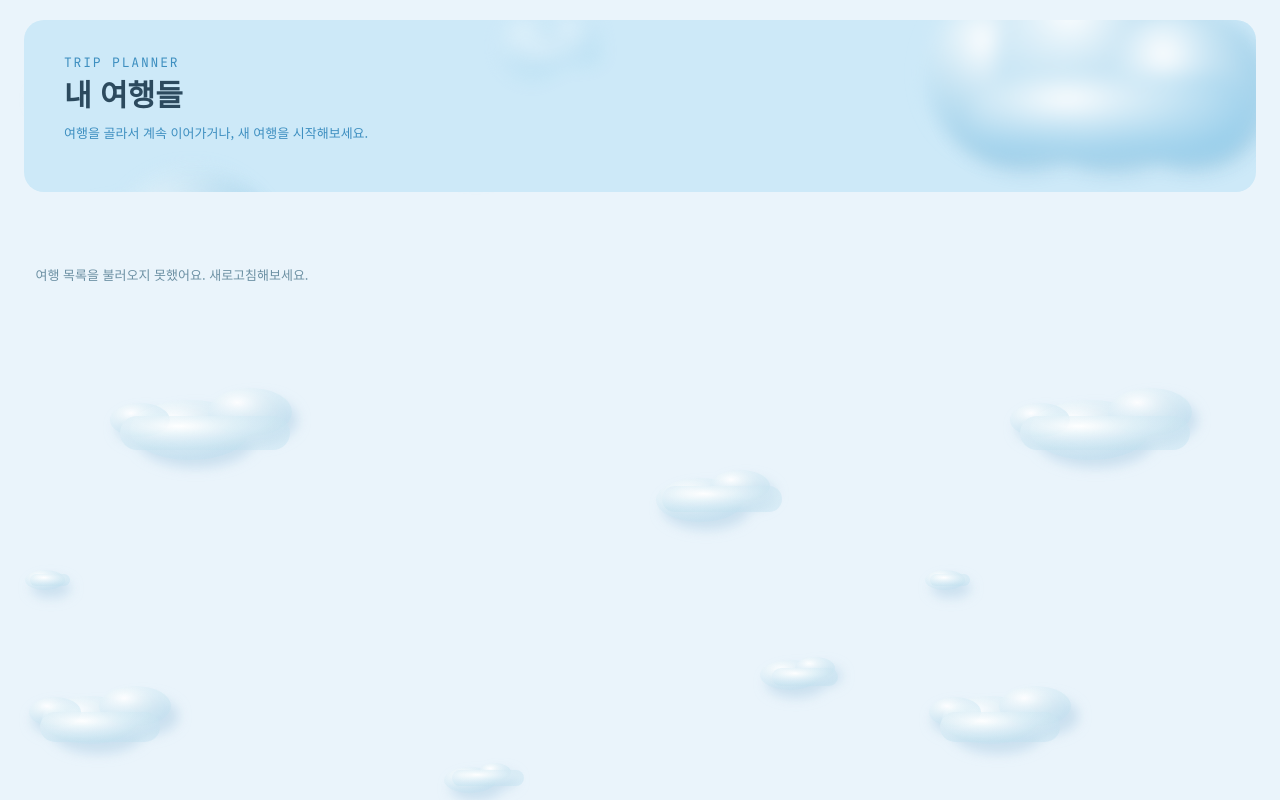
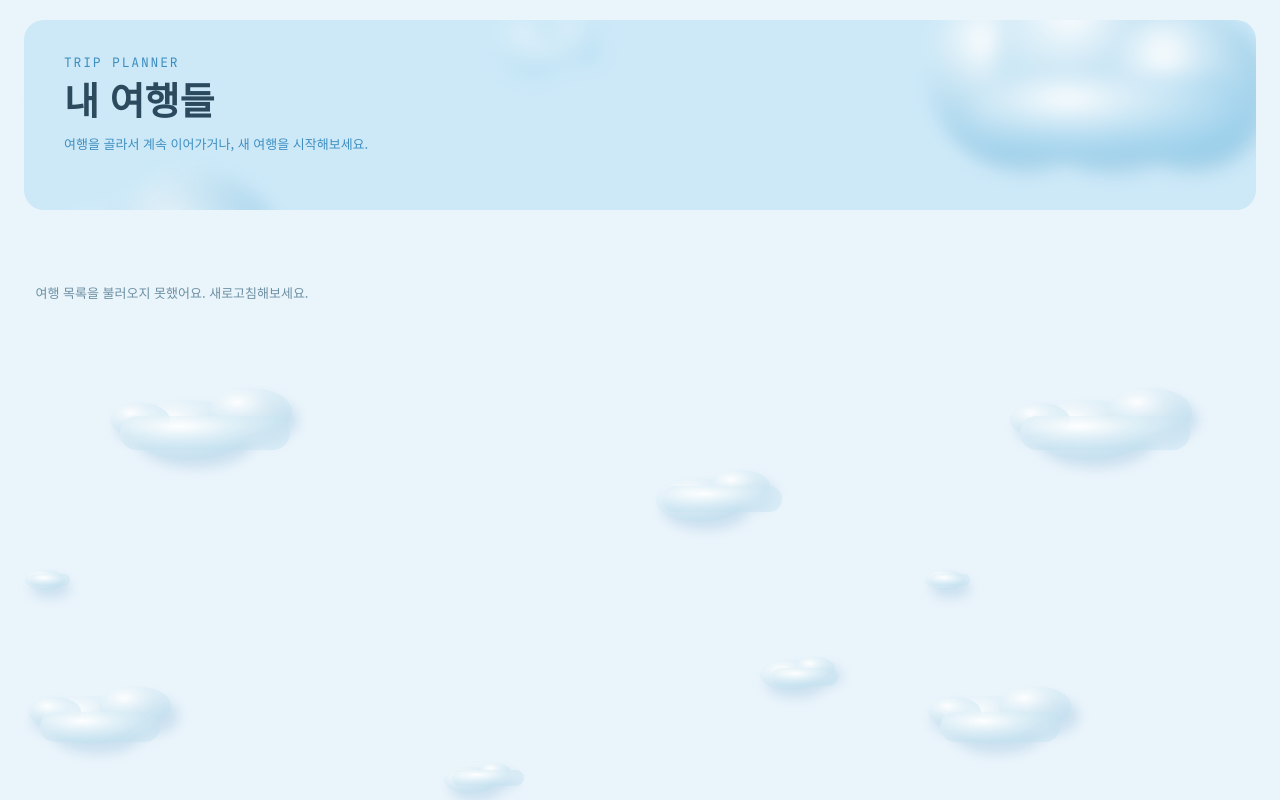
Before and after one commit to sssssseul/Trip-Planner, a plain HTML site: page trips.html in a window 1280 px wide. Drawn offline with Linux system fonts and the light colour scheme; no server answers.

Commit message:
Update trips.html

```diff
--- a/trips.html
+++ b/trips.html
@@ -45,7 +45,7 @@
     position:relative;
     overflow:hidden;
     margin-bottom:20px;
-    min-height:172px;
+    min-height:190px;
     box-sizing:border-box;
   }
   .header-clouds{
@@ -72,7 +72,7 @@
   .header h1{
     font-family:'Noto Sans KR', -apple-system, sans-serif;
     font-weight:700;
-    font-size:clamp(22px, 5vw, 30px);
+    font-size:clamp(22px, 6vw, 38px);
     margin:0;
     color:var(--ink);
   }
```
